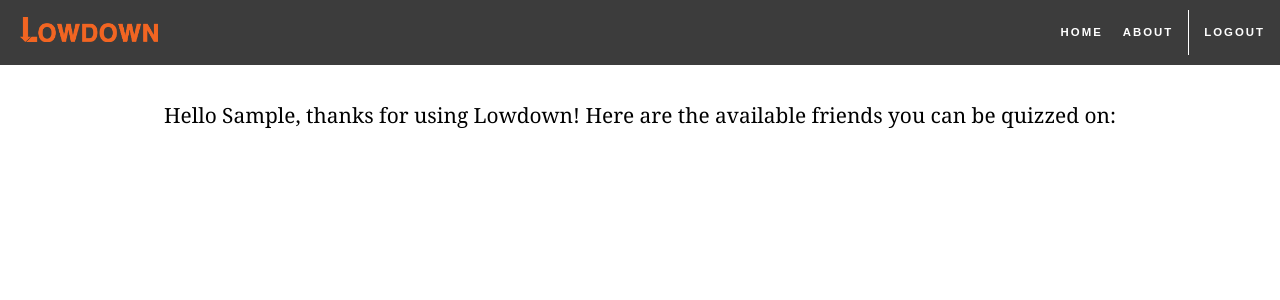
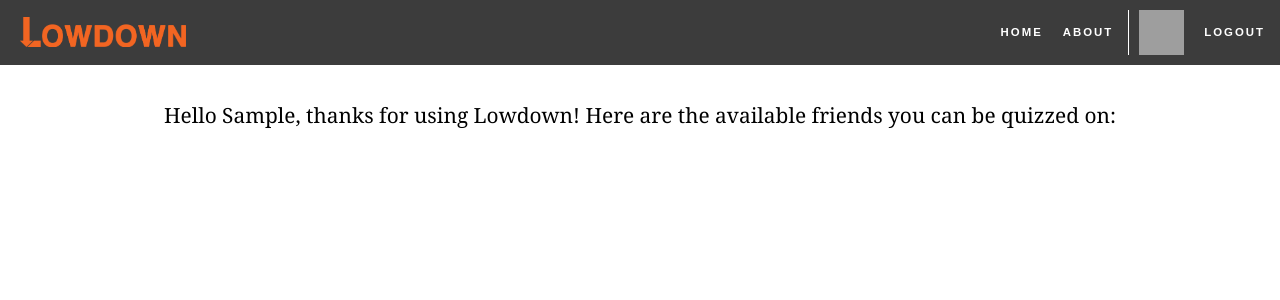
Before and after one commit to addisonweiler/CS194Project, a Django app: page /Facebook_App/ in a window 1280 px wide. Shown: the top 300 px of the page. Run offline with Django 3.2, Linux system fonts and the light colour scheme; the visitor is signed in with stand-in values (Sample User, id 1); some libraries are stand-ins or nearby versions; grey boxes are pictures that could not be loaded.

Commit message:
Added profile pic in header

```diff
--- a/Lowdown_Backend/Lowdown/Facebook_App/templates/base.html
+++ b/Lowdown_Backend/Lowdown/Facebook_App/templates/base.html
@@ -19,7 +19,7 @@
 <body>
   <header>
     <div class="wrapper">
-      <a href="{{home_url}}" class="title"><img src="{% static 'header_logo.png' %}"></a>
+      <a href="{{home_url}}" class="title"><img id="Lowdown_Logo" src="{% static 'header_logo.png' %}"></a>
 
       <div class="menu-header-menu-container">
         <ul id="menu-header-menu" class="menu">
@@ -30,6 +30,9 @@
             <a href="{{ about_url }}">About</a>
           </li>
           {% if request.user and not request.user.is_anonymous %}
+          <li id="profile_pic_wrapper">
+            <img id="profile_pic" src="{{profilePic}}"> </img>
+          </li>
           <li id="logout">
             <a href="{% url 'auth:logout' %}?next={{ home_url }}">Logout</a>
           </li>
--- a/Lowdown_Backend/Lowdown/Facebook_App/views.py
+++ b/Lowdown_Backend/Lowdown/Facebook_App/views.py
@@ -18,15 +18,19 @@ def _template_with_context(request, template_name):
 
 def home(request):
     friends = []
+    profilePic = None
     try:
-        r = get_data(request, None, ['friends.limit(500){name,id,picture.width(800).height(800)}'])
+        r = get_data(request, None, ['friends.limit(500){name,id,picture.width(500).height(500)}'])
         friends = r['friends']['data']
+
+        profilePic = get_data(request, None, ['picture.width(800).height(500)'])['picture']['data']['url']
     except AttributeError:
         logger.debug('Anonymous user')
 
     context = RequestContext(request, {
                                  'request': request,
                                  'friends': friends,
+                                 'profilePic': profilePic,
                              })
     return render_to_response('home.html', context_instance=context)
 
--- a/Lowdown_Backend/Lowdown/static/base.css
+++ b/Lowdown_Backend/Lowdown/static/base.css
@@ -8,9 +8,9 @@ body {
   padding:0;
 }
 
-.wrapper img {
+#Lowdown_Logo {
   margin-top: 7px;
-  max-height: 25px;
+  max-height: 30px;
 }
 
 * {
@@ -102,8 +102,20 @@ header .menu-header-menu-container ul li:first-child {
   margin: 0;
 }
 
+#profile_pic_wrapper{
+    border-left: 1px solid white;
+    padding-left: 10px;
+}
+
+#profile_pic{
+    height: 45px;
+    width: 45px;
+    display: inline;
+    list-style-type: none;
+    vertical-align: top;
+}
+
 #logout{
-  border-left: 1px solid white;
   padding-left: 5px;
 }
 
```
